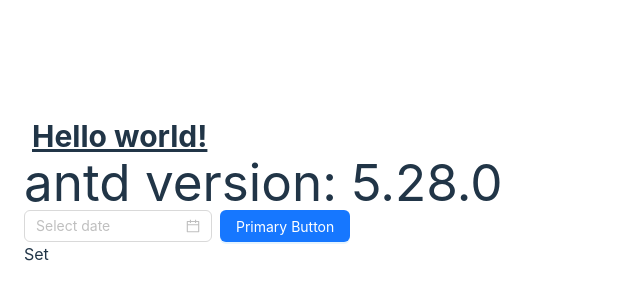
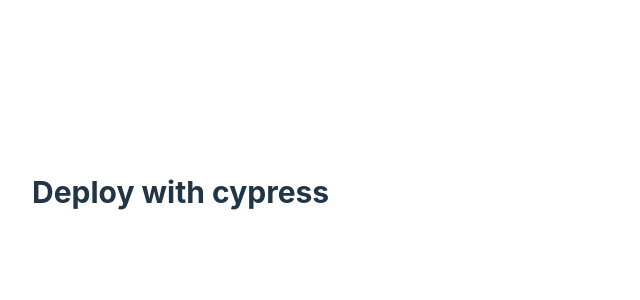
Before and after one commit to PavelOlkhovoi/deploy-with-cypress, a React (Vite) app: page / in a window 1280 px wide. Shown: the part 208-508 px from the top of the page, without its empty margins (0-640 px from the left). Built offline with nearby package versions, Linux system fonts and the light colour scheme.

Commit message:
clean up app

```diff
--- a/src/App.jsx
+++ b/src/App.jsx
@@ -1,31 +1,8 @@
-import { Button, DatePicker, Space, version } from "antd";
-import { useState } from "react";
-import useOnUrlChange from "./hooks/useOnUrlChange";
-import { useSelector, useDispatch } from "react-redux";
-import { getData, setData } from "./store/slices/dataSlice";
+function App() {
 
-function App() {
-  const [count, setCount] = useState(0);
-  const getDates = useSelector(getData);
-  const dispatch = useDispatch();
-  const param = useOnUrlChange("test");
   return (
     <div className="w-full">
-      <div className="ml-8 text-3xl font-bold underline">Hello world!</div>
-      <div style={{ padding: "0 24px" }}>
-        <h1>antd version: {param ? param : version}</h1>
-        <Space>
-          <DatePicker />
-          <Button type="primary">Primary Button</Button>
-        </Space>
-        <div
-          onClick={() => {
-            dispatch(setData(["banana", "hvost"]));
-          }}
-        >
-          Set
-        </div>
-      </div>
+      <div className="ml-8 text-3xl font-bold text-center">Deploy with cypress</div>
     </div>
   );
 }
```
